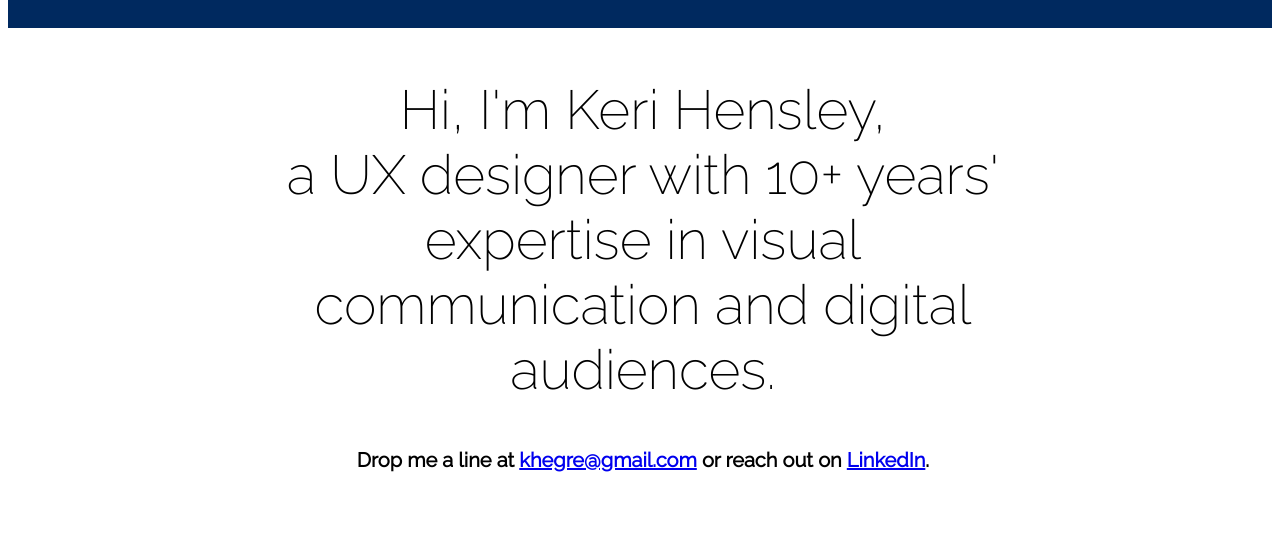
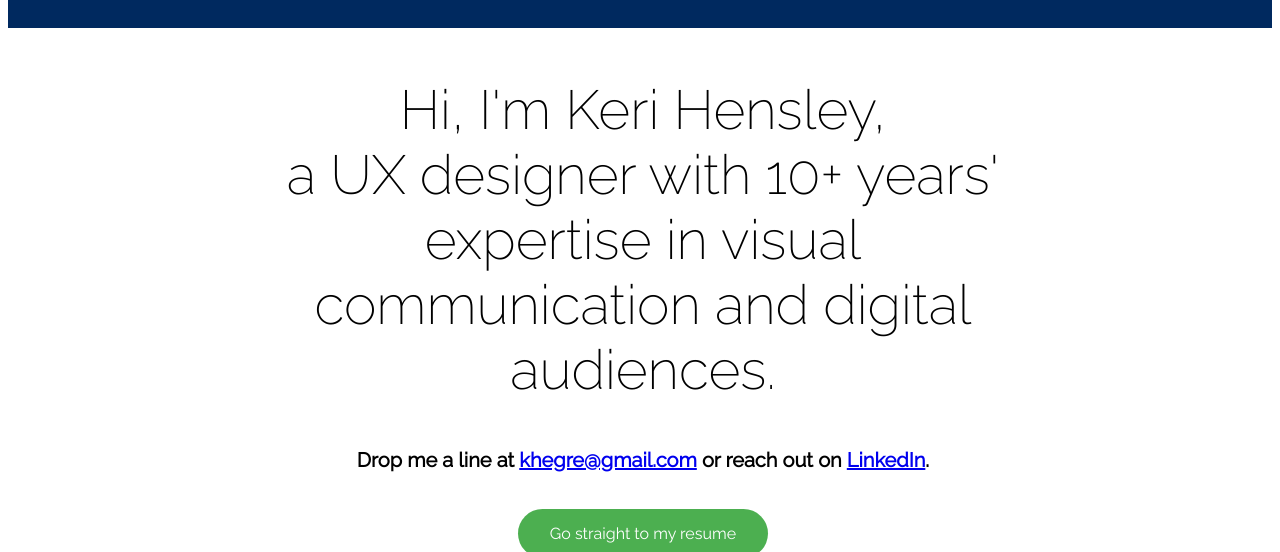
Before and after one commit to kahensley/UX_UI_HW_19, a plain HTML site: page index.html in a window 1280 px wide. Shown: the part 56-608 px from the top of the page. Drawn offline with nearby package versions, Linux system fonts and the light colour scheme.

Commit message:
updated jQuery to remove else statement

```diff
--- a/css/style.css
+++ b/css/style.css
@@ -167,6 +167,10 @@ footer {
     z-index: 1;
 }
 
+.hiddenOnLoad {
+    display: none;
+}
+
 @media only screen and (max-width: 600px) {
     .flexContainer {
       display: flex;
--- a/index.html
+++ b/index.html
@@ -28,7 +28,9 @@
             <div class="content">
                 <h1>Hi, I'm Keri Hensley, <br>a UX designer with 10+ years' expertise in visual communication and digital audiences.</h1>
                 <p id="intro">Drop me a line at <a href="mailto:khegre@gmail.com" target="_blank" rel="noopener noreferrer"> khegre@gmail.com</a> or reach out on <a href="https://www.linkedin.com/in/keriahensley" target="_blank" rel="noopener noreferrer">LinkedIn</a>.</p>
-                <div class="skiptoResume"><button onclick="window.location.href='https://drive.google.com/file/d/1OSAfCMQnLz14HkIBwkQXw5HGI829SQLa/view?usp=sharing';">Go straight to my resume</button></div>
+                <div class="hiddenOnLoad">
+                    <div class="skiptoResume"><button onclick="window.location.href='https://drive.google.com/file/d/1OSAfCMQnLz14HkIBwkQXw5HGI829SQLa/view?usp=sharing';">Go straight to my resume</button></div>
+                </div>
             </div>
         </section>
         <section class="selectedWork">
--- a/js/index.js
+++ b/js/index.js
@@ -1,10 +1,10 @@
 console.log("Your index.js file is loaded correctly!");
 
-$(document).scroll(function() {
-    var y = $(this).scrollTop();
-    if (y > 90) {
-      $('.skiptoResume').fadeIn();
-    } else {
-      $('.skiptoResume').fadeOut();
-    }
-});
+$(window).scroll(function() {
+    if ($(this).scrollTop()>40)
+     {
+        $('.hiddenOnLoad').show(1000);
+        $('.skiptoResume').show(1000);
+     }
+
+ });
```
